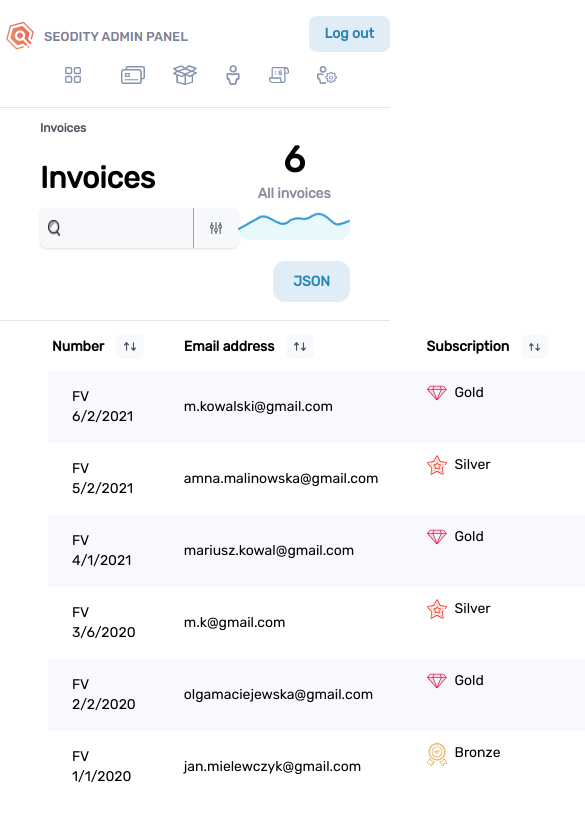
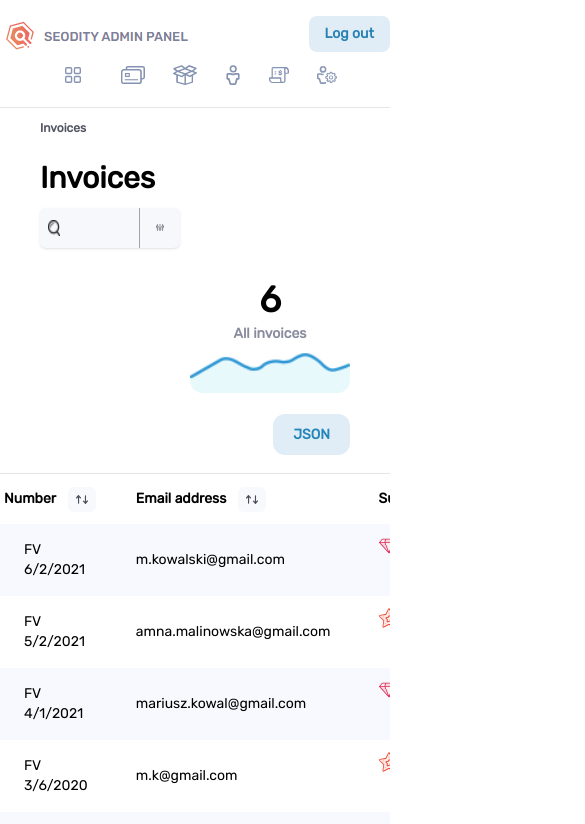
Before and after one commit to oso-zubairmuhammad/seodity-app-nextjs, a Next.js app: page /invoices in a window 390 px wide. Shown: the top 824 px of the page, 585 px wide, since content can reach past the window. Built offline with nearby package versions, Linux system fonts and the light colour scheme.

Commit message:
edit
1.invoices
2.user details

```diff
--- a/components/charts/UserDetailsChart.js
+++ b/components/charts/UserDetailsChart.js
@@ -26,7 +26,7 @@ export default function UserDetailsChart() {
         <div >
             {/* Bar chart */}
 
-            <canvas className='px-10 py-5' width={80} height={20} id='myChart4'></canvas>
+            <canvas className='md:px-10 px-0 md:py-5 py-0' width={80} height={20} id='myChart4'></canvas>
 
         </div>
     )
--- a/components/invoices/InvoicesLeftSide.jsx
+++ b/components/invoices/InvoicesLeftSide.jsx
@@ -7,7 +7,7 @@ export default function InvoicesLeftSide() {
         <p>Invoices</p>
       </div>
       <h1 className="text-3xl font-semibold pt-2 pb-3 ">Invoices</h1>
-      <div className="flex items-center bg-[#F7F8FC] rounded-md shadow">
+      <div className="flex items-center bg-[#F7F8FC] rounded-md shadow md:w-full w-2/5">
         <div className="flex items-center border-r border-zinc-400 p-2 gap-2">
           <img
             className="w-3 h-4"
--- a/components/invoices/InvoicesRightSide.jsx
+++ b/components/invoices/InvoicesRightSide.jsx
@@ -4,7 +4,7 @@ import Link from "next/link";
 
 export default function InvoicesRightSide() {
   return (
-    <div className="pt-8 pr-10 flex flex-col items-end">
+    <div className="flex pt-8 pr-10  flex-col items-end">
       <Card
         number="6"
         name="All invoices"
--- a/components/invoices/Table.jsx
+++ b/components/invoices/Table.jsx
@@ -5,7 +5,8 @@ export default function Table() {
   return (
     <div className="mt-7 font-rubikRegular">
       <div className="h-px bg-[#E5E5E5]"></div>
-      <div className="mt-px px-12 font-rubikRegular">
+      <div className="lg:px-12 px-0 mt-px font-rubikRegular">
+        <div className="w-full overflow-x-auto">
           <table className="w-full text-sm text-left">
             <thead className="text-md">
               <tr>
@@ -166,6 +167,7 @@ export default function Table() {
               </tr>
             </tbody>
           </table>
+        </div>
         <div className="flex text-sm justify-end gap-x-3 mb-4 mt-5 font-bold">
           <Link className="text-[#9C9DB1]" href={"/dashboard"}>
             Previous
--- a/pages/invoices.jsx
+++ b/pages/invoices.jsx
@@ -8,7 +8,7 @@ export default function invoices() {
   return (
     <div>
       <Header />
-      <div className="flex justify-between">
+      <div className="md:flex grid grid-cols-1 justify-between">
         <InvoicesLeftSide />
         <InvoicesRightSide />
       </div>
--- a/pages/user-details.jsx
+++ b/pages/user-details.jsx
@@ -9,7 +9,7 @@ export default function userdetails() {
   return (
     <div>
       <Header />
-      <div className="flex items-center justify-between">
+      <div className="md:flex grid grid-cols-1 items-center justify-between">
         <UserDetailsLeftSide />
         <UserDetailsRightSide />
       </div>
```
Lines whose indentation alone changed are shown as unchanged.
